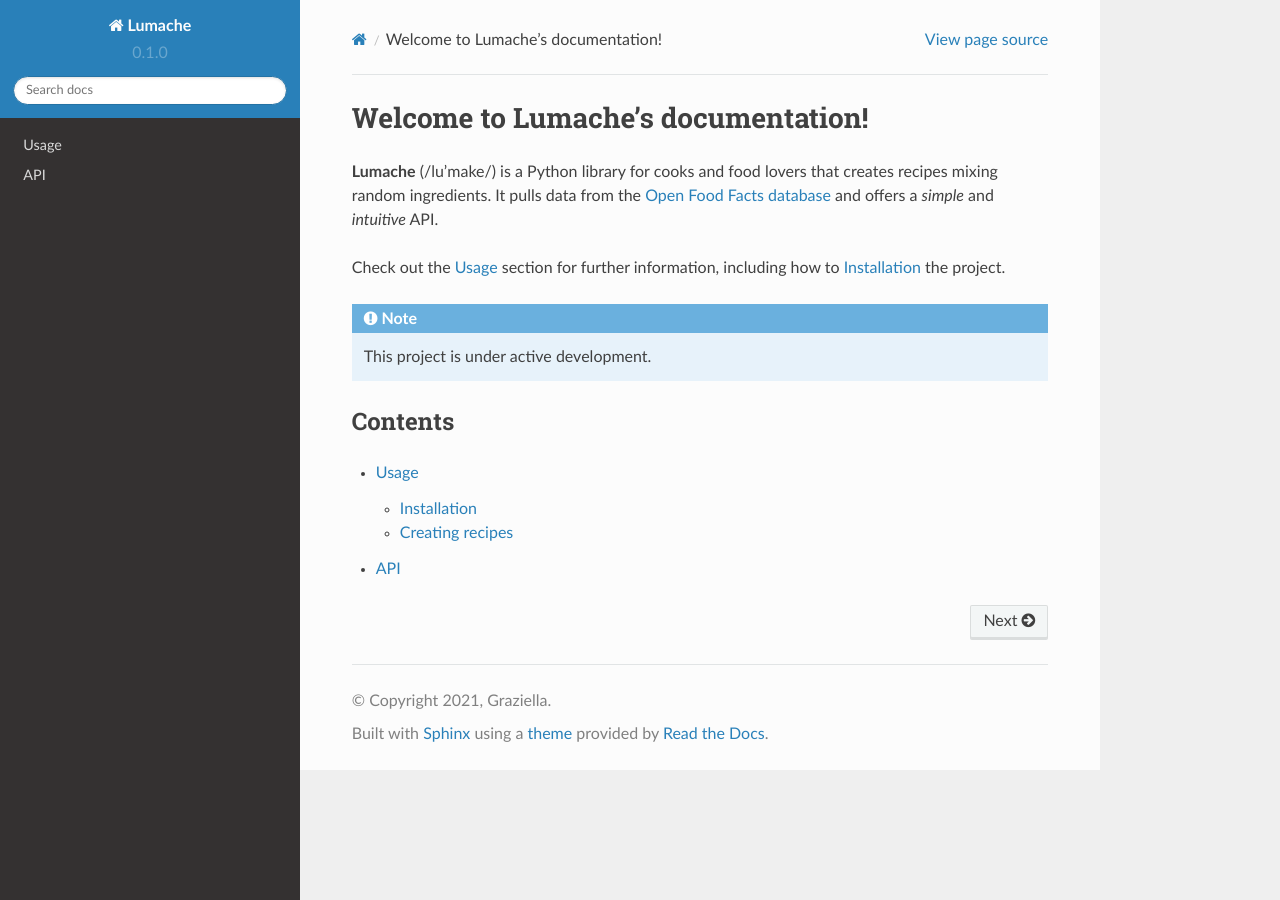
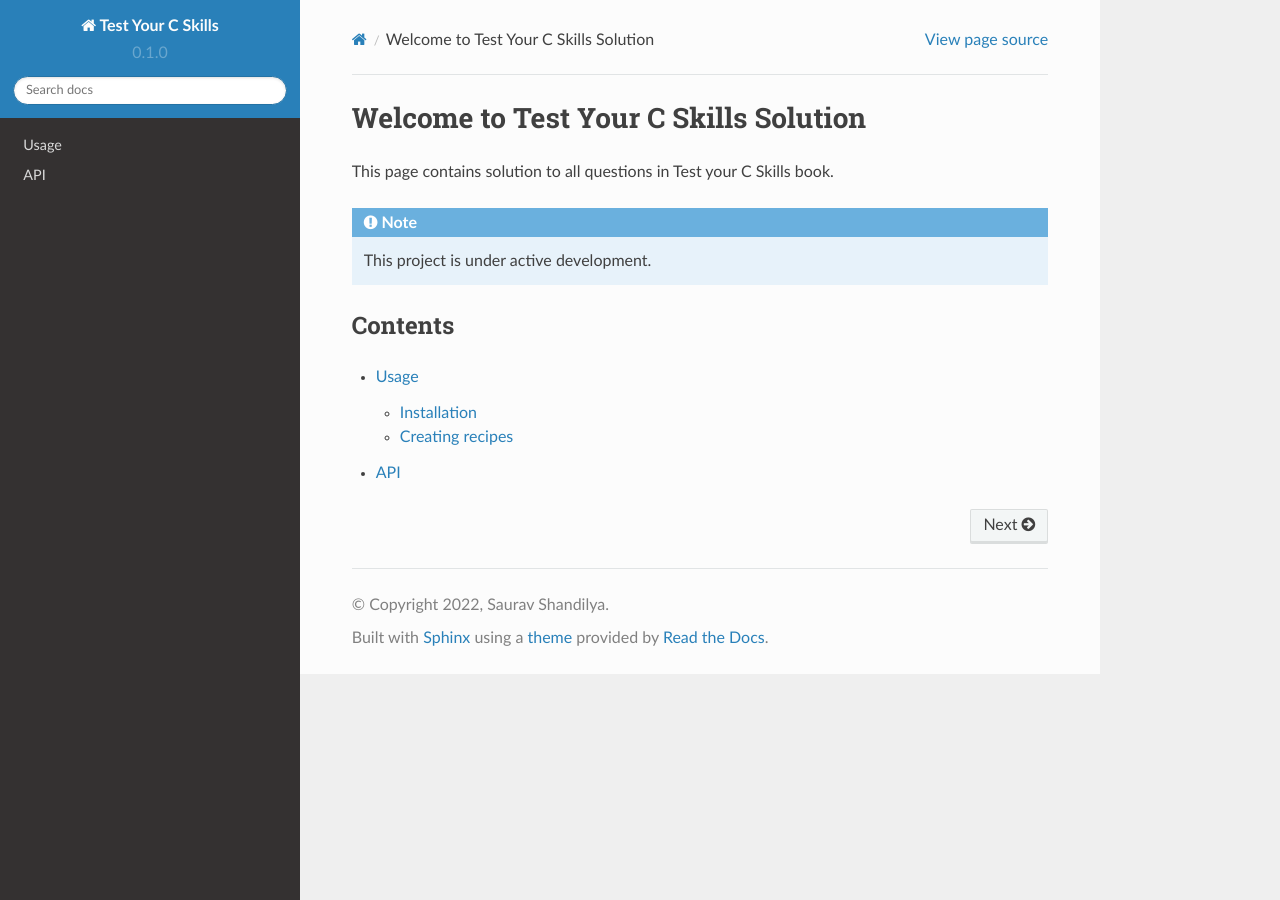
Before and after one commit to sauravshandilya/TestC, a Sphinx documentation site: the page built from docs/source/index.rst, in a window 1280 px wide. Built offline with Sphinx 7.4.7 and the Read the Docs theme 2.0.0, drawn with Linux system fonts in a browser that asks for light colours.

Commit message:
renamed files

```diff
--- a/docs/source/conf.py
+++ b/docs/source/conf.py
@@ -2,9 +2,9 @@
 
 # -- Project information
 
-project = 'Lumache'
-copyright = '2021, Graziella'
-author = 'Graziella'
+project = 'Test Your C Skills'
+copyright = '2022, Saurav Shandilya'
+author = 'Saurav Shandilya'
 
 release = '0.1'
 version = '0.1.0'
--- a/docs/source/index.rst
+++ b/docs/source/index.rst
@@ -1,13 +1,7 @@
-Welcome to Lumache's documentation!
+Welcome to Test Your C Skills Solution
 ===================================
 
-**Lumache** (/lu'make/) is a Python library for cooks and food lovers
-that creates recipes mixing random ingredients.
-It pulls data from the `Open Food Facts database <https://world.openfoodfacts.org/>`_
-and offers a *simple* and *intuitive* API.
-
-Check out the :doc:`usage` section for further information, including
-how to :ref:`installation` the project.
+This page contains solution to all questions in Test your C Skills book.
 
 .. note::
 
@@ -18,5 +12,5 @@
 
 .. toctree::
 
-   usage
-   api
+   Chapter-1
+   Chapter-2
```
Also changed, not shown: docs/source/Chapter-1.rst (renamed from docs/source/usage.rst), docs/source/Chapter-2.rst (renamed from docs/source/api.rst).
